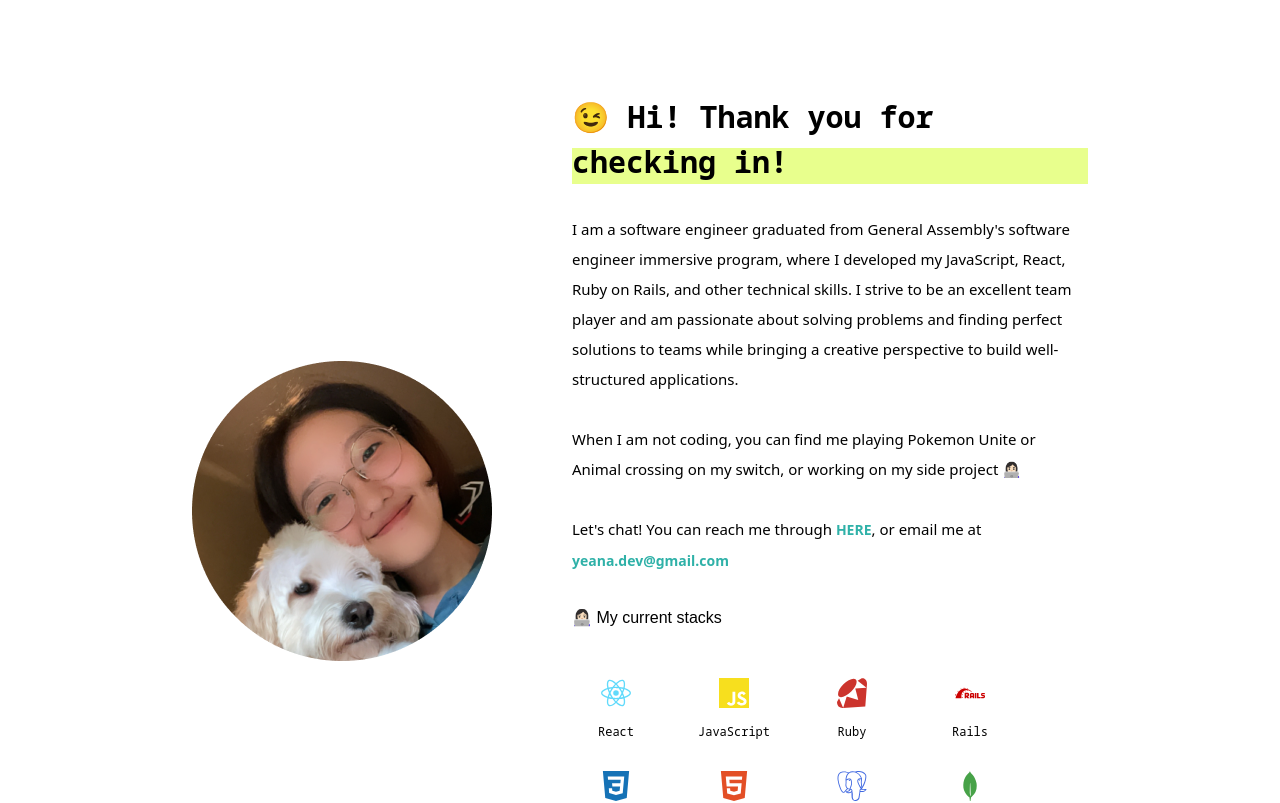
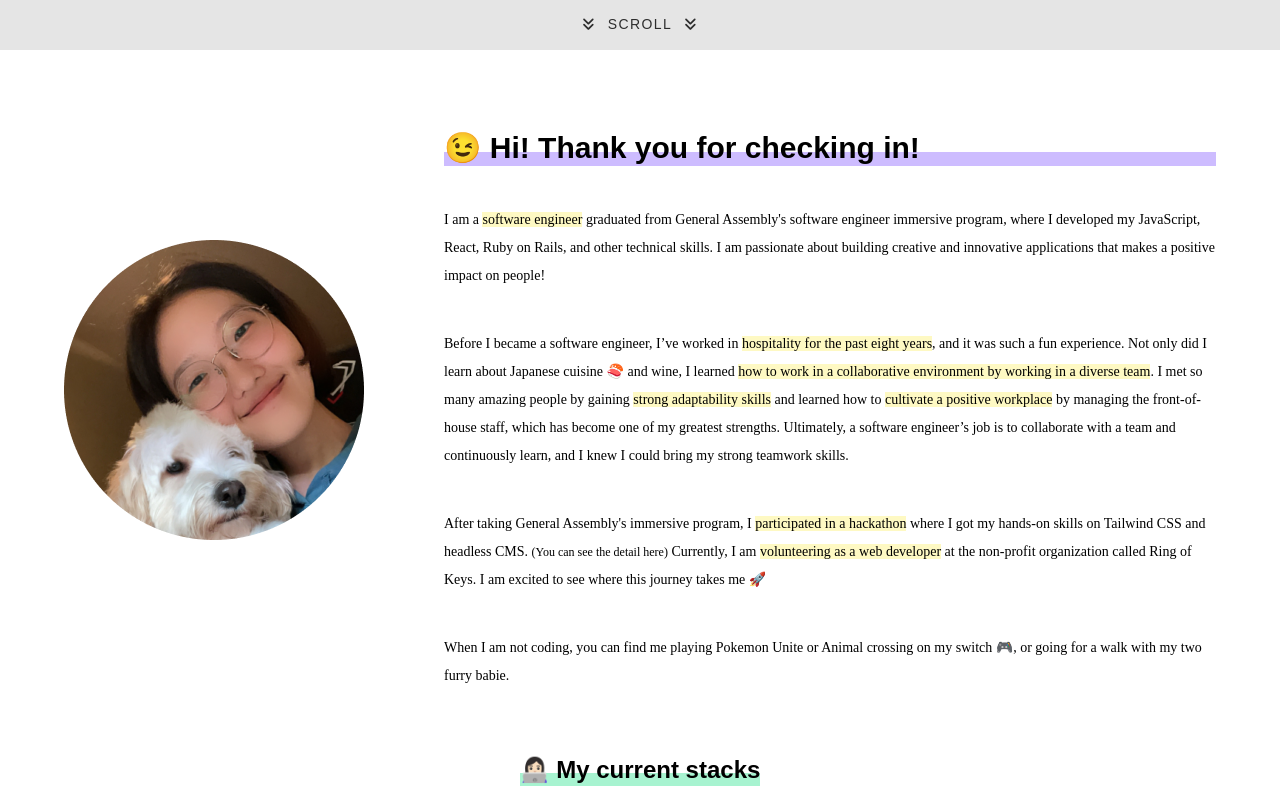
Before and after one commit to yeana-dev/yeana, a React (Create React App) app in the folder client/: page / in a window 1280 px wide. Shown: the part 802-1605 px from the top of the page. Built offline with nearby package versions, Linux system fonts and the light colour scheme.

Commit message:
Modified bio and integrated tailwind css styling

```diff
--- a/client/src/screens/About.jsx
+++ b/client/src/screens/About.jsx
@@ -1,47 +1,94 @@
-import "./style/About.css";
 import Stack from "../components/Stack";
 import YeanaImg from "../assets/yeana.png";
 import { stacks } from "../services/stacks";
 
 export default function About() {
   return (
-    <div id="about">
-      <div id="container">
-        <img src={YeanaImg} alt="yeana" />
-        <div id="about-right-col">
-          <article>
-            <h1>😉 Hi! Thank you for checking in!</h1>
+    <div id="about" className="flex flex-col">
+      <header className="bg-gray-200">
+        <h1 className="uppercase tracking-widest text-sm py-4 opacity-80 flex justify-center items-center">
+          <a href="#about" className="hover:opacity-50 transition-all">
+            <i class="fas fa-angle-double-down" />
+            <span className="mx-3">Scroll</span>
+            <i class="fas fa-angle-double-down" />
+          </a>
+        </h1>
+      </header>
+      <div className="py-10">
+        <main className="flex flex-col items-center gap-16 max-w-6xl mx-auto">
+          <div className="flex flex-col lg:gap-10 lg:flex-row items-center">
+            <img src={YeanaImg} alt="yeana" className="mr-10" />
+            <article className="text-sm font-serif flex flex-col gap-10 mt-10 leading-loose">
+              <h1 className="text-2xl lg:text-3xl font-bold bg-split-purple-bottom font-sans px-4 lg:px-0">
+                😉 Hi! Thank you for checking in!
+              </h1>
+              {/* Paragraph container */}
+              <div className="flex flex-col gap-10 px-4 lg:px-0 text-center lg:text-left">
                 <p>
-              I am a software engineer graduated from General Assembly's
-              software engineer immersive program, where I developed my
-              JavaScript, React, Ruby on Rails, and other technical skills. I
-              strive to be an excellent team player and am passionate about
-              solving problems and finding perfect solutions to teams while
-              bringing a creative perspective to build well-structured
-              applications.
+                  I am a{" "}
+                  <span className="bg-yellow-100">software engineer</span>{" "}
+                  graduated from General Assembly's software engineer immersive
+                  program, where I developed my JavaScript, React, Ruby on
+                  Rails, and other technical skills. I am passionate about
+                  building creative and innovative applications that makes a
+                  positive impact on people!{" "}
                 </p>
-
+                <p>
+                  Before I became a software engineer, I’ve worked in{" "}
+                  <span className="bg-yellow-100">
+                    hospitality for the past eight years
+                  </span>
+                  , and it was such a fun experience. Not only did I learn about
+                  Japanese cuisine 🍣 and wine, I learned{" "}
+                  <span className="bg-yellow-100">
+                    how to work in a collaborative environment by working in a
+                    diverse team
+                  </span>
+                  . I met so many amazing people by gaining{" "}
+                  <span className="bg-yellow-100">
+                    strong adaptability skills
+                  </span>{" "}
+                  and learned how to{" "}
+                  <span className="bg-yellow-100">
+                    cultivate a positive workplace
+                  </span>{" "}
+                  by managing the front-of-house staff, which has become one of
+                  my greatest strengths. Ultimately, a software engineer’s job
+                  is to collaborate with a team and continuously learn, and I
+                  knew I could bring my strong teamwork skills.
+                </p>
+                <p>
+                  After taking General Assembly's immersive program, I{" "}
+                  <span className="bg-yellow-100">
+                    participated in a hackathon
+                  </span>{" "}
+                  where I got my hands-on skills on Tailwind CSS and headless
+                  CMS.{" "}
+                  <span className="text-xs">(You can see the detail here)</span>{" "}
+                  Currently, I am{" "}
+                  <span className="bg-yellow-100">
+                    volunteering as a web developer
+                  </span>{" "}
+                  at the non-profit organization called Ring of Keys. I am
+                  excited to see where this journey takes me 🚀
+                </p>
                 <p>
                   When I am not coding, you can find me playing Pokemon Unite or
-              Animal crossing on my switch, or working on my side project 👩🏻‍💻
+                  Animal crossing on my switch 🎮, or going for a walk with my
+                  two furry babie.
                 </p>
-
-            <p>
-              Let's chat! You can reach me through <a href="#contact">HERE</a>,
-              or email me at{" "}
-              <a href="mailto:yeana.dev@gmail.com">yeana.dev@gmail.com</a>
-            </p>
+              </div>
             </article>
-
-          <div className="tools">
-            <header>👩🏻‍💻 My current stacks</header>
-            <ul className="tools-list">
+          </div>
+          <h1 className="text-2xl font-semibold bg-split-green-bottom">
+            👩🏻‍💻 My current stacks
+          </h1>
+          <ul className="flex flex-wrap justify-center gap-5">
             {stacks.slice(0, 10).map((stack) => (
               <Stack stack={stack} />
             ))}
           </ul>
-          </div>
-        </div>
+        </main>
       </div>
     </div>
   );
```
Lines whose indentation alone changed are shown as unchanged.
